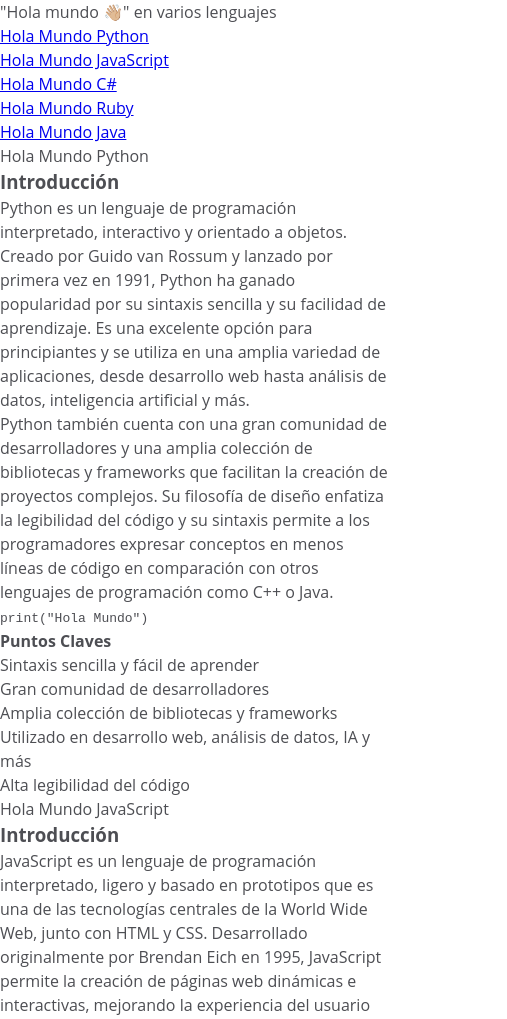
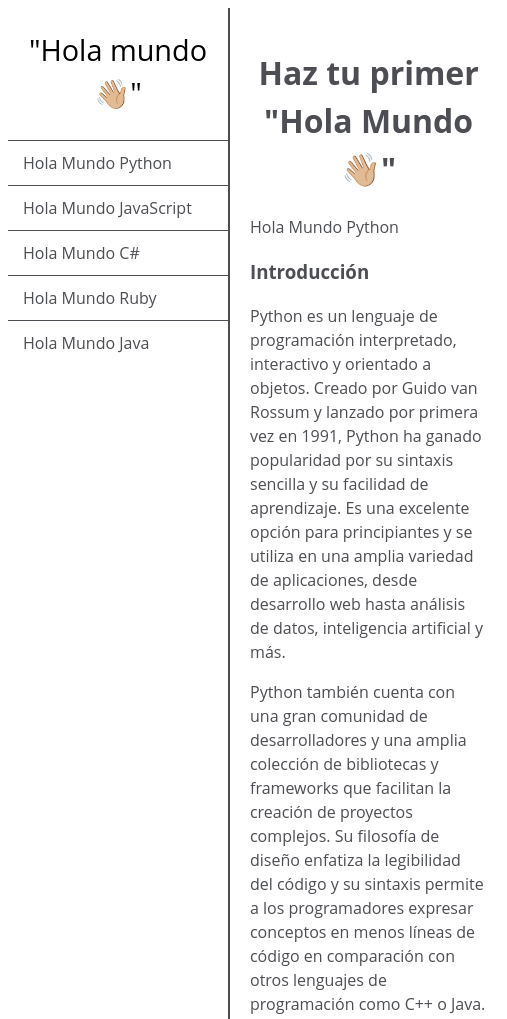
Before and after one commit to kevincharp/cursoFreeCodeCamp, a plain HTML site: page PCdocumentacion/index.html in a window 390 px wide. Shown: the top 1019 px of the page, 507 px wide, since content can reach past the window. Drawn offline with Linux system fonts and the light colour scheme.

Commit message:
agrego nuevos textos e inicio metodo responsive

```diff
--- a/PCdocumentacion/index.html
+++ b/PCdocumentacion/index.html
@@ -10,7 +10,7 @@
 
 <body>
     <nav id="navbar">
-        <header>"Hola mundo 👋🏼" en varios lenguajes</header>
+        <header class="nav-header">"Hola mundo 👋🏼"</header>
         <ul>
             <li><a href="#Hola_Mundo_Python" class="nav-link">Hola Mundo Python</a></li>
             <li><a href="#Hola_Mundo_JavaScript" class="nav-link">Hola Mundo JavaScript</a></li>
@@ -20,6 +20,7 @@
         </ul>
     </nav>
     <main id="main-doc">
+        <h1 class="title">Haz tu primer "Hola Mundo 👋🏼"</h1>
         <section id="Hola_Mundo_Python" class="main-section">
             <header>Hola Mundo Python</header>
             <h3>Introducción</h3>
--- a/PCdocumentacion/styles.css
+++ b/PCdocumentacion/styles.css
@@ -1,4 +1,4 @@
-/* CSS RESET */
+/* CSS RESET
 * {
     margin: 0;
     padding: 0;
@@ -27,8 +27,7 @@ h1, h2, h3, h4, h5, h6 {
 img, video, svg {
     height: auto;
     max-width: 100%;
-}
-
+} */
 @media (prefers-reduced-motion: reduce) {
     *, *::before, *::after {
         animation-duration: 0.01ms !important;
@@ -41,9 +40,77 @@ img, video, svg {
 
 html,
 body {
-    min-width: 290px;
     color: #4d4e53;
     background-color: #ffffff;
     font-family: 'Open Sans', Arial, sans-serif;
     line-height: 1.5;
+    display: flex;
 }
+
+.title {
+    padding: auto;
+    text-align: center;
+}
+
+.nav-header {
+    text-align: center;
+    padding: 10px;
+    color: #000000;
+    margin: 10px;
+    text-align: center;
+    font-size: 1.8em;
+    font-weight: thin;
+}
+
+#navbar ul {
+    padding: 0;
+}
+
+#navbar {
+    /* width: 300px; */
+    height: 100%;
+    top: 0px;
+    left: 0px;
+    border: #4d4e53;
+    border-right: 2px solid;
+}
+
+#navbar li {
+    padding: 10px;
+    width: 200px;
+    border-top: 1px solid
+}
+
+#navbar a {
+    text-decoration: none;
+    color: #4d4e53;
+    padding: 5px;
+    border-color: #4d4e53;
+}
+
+#main-doc {
+    /* position: absolute; */
+    padding: 20px;
+}
+
+section li {
+    margin: 15px 0px 0px 20px;
+}
+
+code {
+    display: block;
+    text-align: left;
+    white-space: pre-line;
+    position: relative;
+    word-break: normal;
+    word-wrap: normal;
+    line-height: 2;
+    background-color: #f7f7f7;
+    padding: 15px;
+    margin: 10px;
+    border-radius: 5px;
+}
+
+@media (max-width: 815px) {
+    #navbar li {}
+}
```
